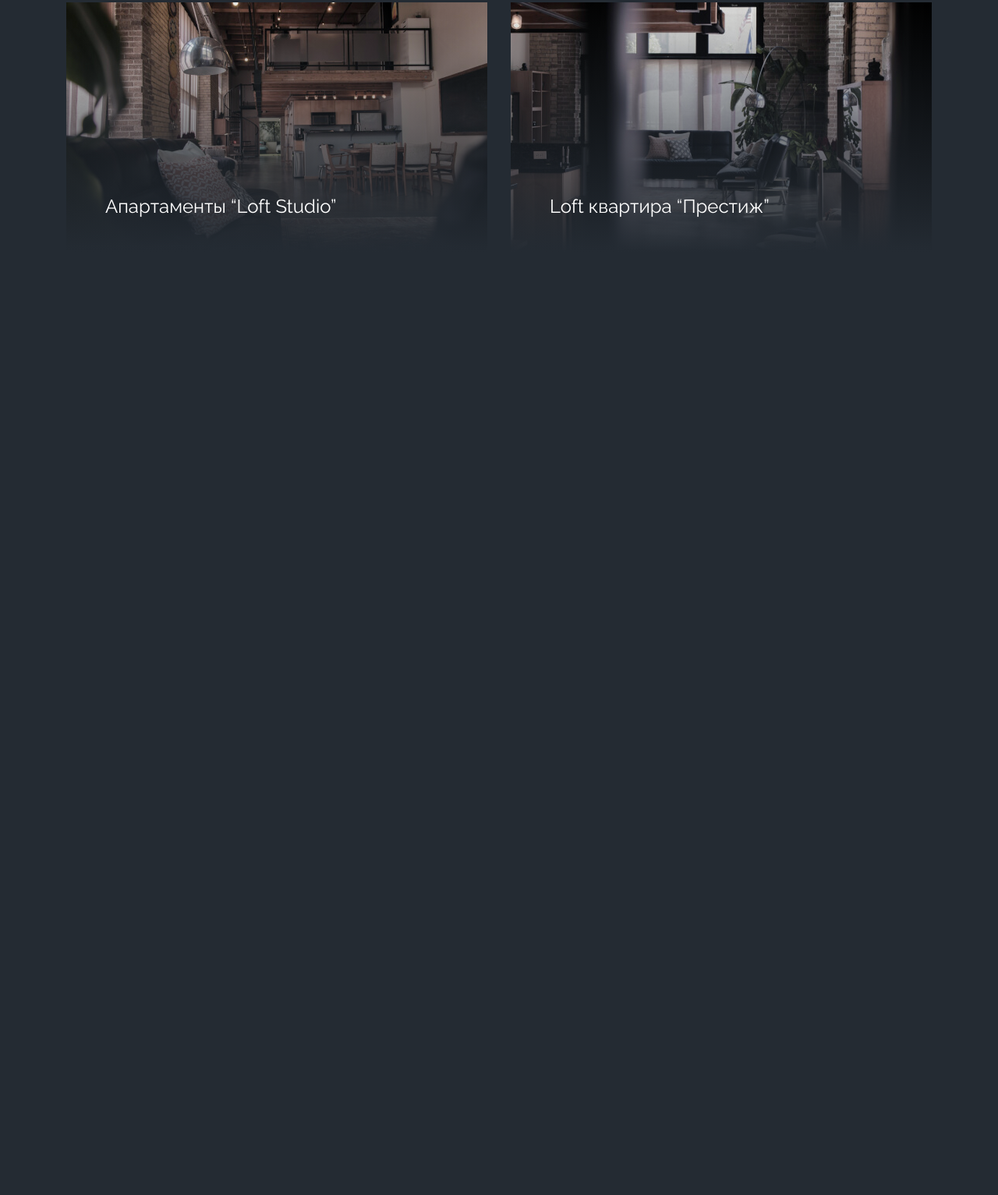
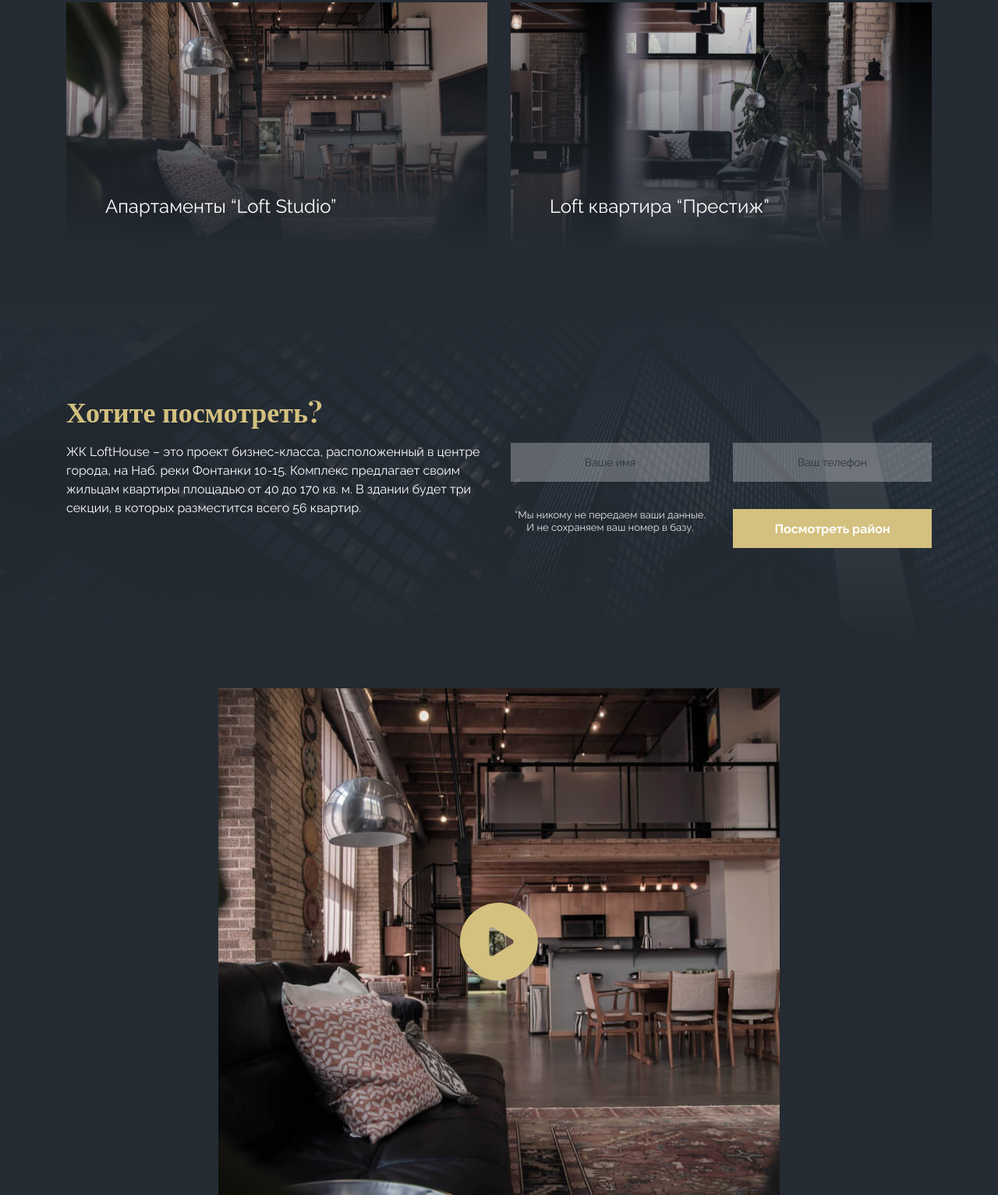
Before and after one commit to A1mzali/loftHouse_project, a plain HTML site: page index.html in a window 1280 px wide. Shown: the part 1750-3283 px from the top of the page at 78% size. Before the commit the page ends 2073 px from the top, so only its background shows below. Drawn offline with nearby package versions, Linux system fonts and the light colour scheme.

Commit message:
cta-and-video

```diff
--- a/index.html
+++ b/index.html
@@ -131,6 +131,45 @@
 
         </div>
       </section>
+
+      <section class="cta">
+        <div class="container">
+          <div class="cta_title">
+            <h2 class="title-2">Хотите посмотреть?</h2>
+          </div>
+
+          <div class="cta__wrapper">
+            <div class="cta__text">
+              <p>ЖК LoftHouse – это проект бизнес-класса, расположенный в центре города, на Наб. реки Фонтанки 10-15. Комплекс предлагает своим жильцам квартиры площадью от 40 до 170 кв. м. В здании будет три секции, в которых разместится всего 56 квартир.</p>
+            </div>
+            <form action="" class=" cta__form form">
+                <input type="text" class="form__input" placeholder="Ваше имя" autocomplete="off">
+
+                <input type="text" class="form__input" placeholder="Ваш телефон" autocomplete="off">
+
+                <p class="form_privacy">*Мы никому не передаем ваши данные.<br>И не сохраняем ваш номер в базу.
+               </p>
+
+               <button type="submit" class="form__btn">Посмотреть район</button>
+
+            </form>
+            </div>
+          </div>
+        </div>
+
+      </section>
+
+      <section class="video">
+        <h2 class="visualluy-hidden"></h2>
+        <div class="container">
+
+          <a href="#!" class="video__link">
+            <img src="./img/video/play.svg" alt="" class="video__icon">
+            <img src="./img/video/video-img.jpg" alt="" class="video__img">
+          </a>
+
+        </div>
+      </section>
     </main>
 
   </body>
--- a/scss/base/_vars.scss
+++ b/scss/base/_vars.scss
@@ -13,3 +13,5 @@ $dark: #242B33;
 $accent: #D4C17F;
 $white: #fff;
 $footer-bg:#2D343C;
+$placeholder:#2D343C;
+$muted: #E7E7E7;
--- /dev/null
+++ b/scss/block/_cta.scss
@@ -0,0 +1,37 @@
+.cta{
+ padding: 180px 0;
+
+ background: linear-gradient(
+  180deg,
+  $dark 10.42%,
+  rgba(36, 43, 51, 0) 50.52%, #242B33 90.1%),
+
+  linear-gradient(0deg, rgba(36, 43, 51, 0.9), rgba(36, 43, 51, 0.9)),
+   url('./../img/cta/cta-bg.jpg'), #C4C4C4;
+
+}
+
+.cta_title{
+  margin-bottom: 17px;
+}
+
+.cta__wrapper{
+  display: grid;
+  grid-template-columns: 1fr 1fr;
+  gap: 30px;
+}
+
+.cta__text{
+  line-height: 1.5;
+
+  p+p {
+    margin-top: 1em;
+  }
+
+}
+
+.cta__form {
+  display: grid;
+  grid-template-columns: 1fr 1fr;
+  gap: 35px 30px;
+}
--- /dev/null
+++ b/scss/block/_form.scss
@@ -0,0 +1,45 @@
+.form{
+
+}
+
+.form__input {
+  height: 50px;
+  padding: 12px;
+  text-align: center;
+  background-color: #ffffff47;
+  color: $white;
+  font-size: 14px;
+  transition: background-color  0.2s ease-in;
+
+
+  &::placeholder {
+    color: $placeholder;
+  }
+
+  &:hover {
+    background-color: rgba(255, 255, 255, 0.4);
+  }
+
+}
+
+.form_privacy {
+  font-size: 13px;
+  color: $muted;
+  text-align: center;
+  line-height: 1.23;
+}
+
+.form__btn {
+  height: 50px;
+  padding: 12px;
+  font-size: 16px;
+  color: $white;
+  font-weight: 700;
+  text-align: center;
+  background-color: $accent;
+  transition: background-color  0.2s ease-in;
+
+  &:hover {
+    background-color: saturate($color: $accent, $amount: 10%);
+  }
+}
--- /dev/null
+++ b/scss/block/_video.scss
@@ -0,0 +1,24 @@
+.video{
+  text-align: center;
+
+}
+
+.video__link{
+  position: relative;
+  display: inline-block;
+  text-align: center;
+
+
+}
+
+
+.video__icon{
+ position: absolute;
+ left: 50%;
+ top: 50%;
+ transform: translate(-50%, -50%);
+}
+
+.video__img{
+
+}
--- a/scss/main.scss
+++ b/scss/main.scss
@@ -11,3 +11,6 @@
 @import'./block/benefits';
 @import'./block/appartments';
 @import'./block/cards';
+@import'./block/cta';
+@import'./block/form';
+@import'./block/video';
```
Also changed, not shown: css/main.css, css/main.min.css, 2 other files.
